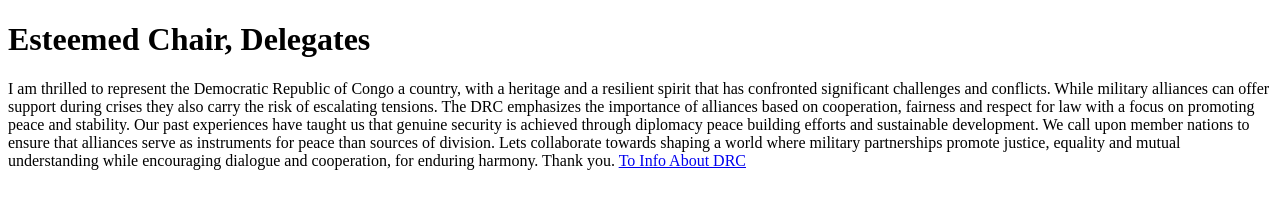
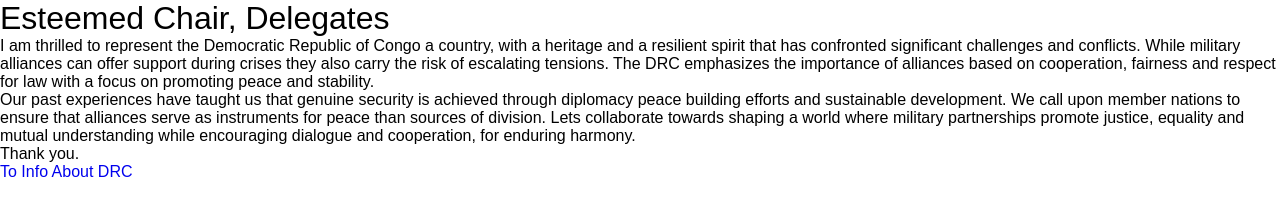
Before and after one commit to MukuJhansi/main, a website: page html/speech.html in a window 1280 px wide. Drawn offline with Linux system fonts and the light colour scheme.

Commit message:
styles added

```diff
--- a/html/speech.html
+++ b/html/speech.html
@@ -4,15 +4,17 @@
     <meta charset="UTF-8">
     <meta name="viewport" content="width=device-width, initial-scale=1.0">
     <title>Speech - Day 1</title>
+    <link rel="stylesheet" href="/styles/speech.css">
 </head>
 <body>
     <h1>Esteemed Chair, Delegates</h1>
+<div>
+<p>I am thrilled to represent the Democratic Republic of Congo a country, with a heritage and a resilient spirit that has confronted significant challenges and conflicts. While military alliances can offer support during crises they also carry the risk of escalating tensions. The DRC emphasizes the importance of alliances based on cooperation, fairness and respect for law with a focus on promoting peace and stability.</p>
 
-I am thrilled to represent the Democratic Republic of Congo a country, with a heritage and a resilient spirit that has confronted significant challenges and conflicts. While military alliances can offer support during crises they also carry the risk of escalating tensions. The DRC emphasizes the importance of alliances based on cooperation, fairness and respect for law with a focus on promoting peace and stability.
-
-Our past experiences have taught us that genuine security is achieved through diplomacy peace building efforts and sustainable development. We call upon member nations to ensure that alliances serve as instruments for peace than sources of division. Lets collaborate towards shaping a world where military partnerships promote justice, equality and mutual understanding while encouraging dialogue and cooperation, for enduring harmony.
+<P>Our past experiences have taught us that genuine security is achieved through diplomacy peace building efforts and sustainable development. We call upon member nations to ensure that alliances serve as instruments for peace than sources of division. Lets collaborate towards shaping a world where military partnerships promote justice, equality and mutual understanding while encouraging dialogue and cooperation, for enduring harmony.</P>
 
 Thank you.
+</div>
 <a href="/DRC/">To Info About DRC</a>
 </body>
 </html>
--- /dev/null
+++ b/styles/drc.css
@@ -0,0 +1,43 @@
+body,
+html,
+h1,
+h2,
+h3,
+h4,
+h5,
+h6,
+.input,
+select,
+textarea,
+.ddsmoothmenu ul li a {
+    font-family: 'Balsamiq Sans', sans-serif !important;
+    font-weight: normal;
+    margin: 0;
+    padding: 0;
+    overflow-wrap: normal;
+}
+
+* {
+    margin: 0;
+    padding: 0;
+}
+html::-webkit-scrollbar {
+    display: none;
+    scroll-behavior: smooth;
+}
+h1,
+#marquee,
+.label {
+    font-family: 'Baloo Bhaijaan 2', sans-serif;
+}
+
+body {
+    font-family: 'Arial', sans-serif;
+    margin: 0 auto;
+    padding: 0;
+    background-color: #ffffff;
+    max-width: device-width;
+}
+a{
+    text-decoration: none;
+}
--- /dev/null
+++ b/styles/speech.css
@@ -0,0 +1,43 @@
+body,
+html,
+h1,
+h2,
+h3,
+h4,
+h5,
+h6,
+.input,
+select,
+textarea,
+.ddsmoothmenu ul li a {
+    font-family: 'Balsamiq Sans', sans-serif !important;
+    font-weight: normal;
+    margin: 0;
+    padding: 0;
+    overflow-wrap: normal;
+}
+
+* {
+    margin: 0;
+    padding: 0;
+}
+html::-webkit-scrollbar {
+    display: none;
+    scroll-behavior: smooth;
+}
+h1,
+#marquee,
+.label {
+    font-family: 'Baloo Bhaijaan 2', sans-serif;
+}
+
+body {
+    font-family: 'Arial', sans-serif;
+    margin: 0 auto;
+    padding: 0;
+    background-color: #ffffff;
+    max-width: device-width;
+}
+a{
+    text-decoration: none;
+}
```
Also changed, not shown: html/DRC.html (+1 -0 lines).
